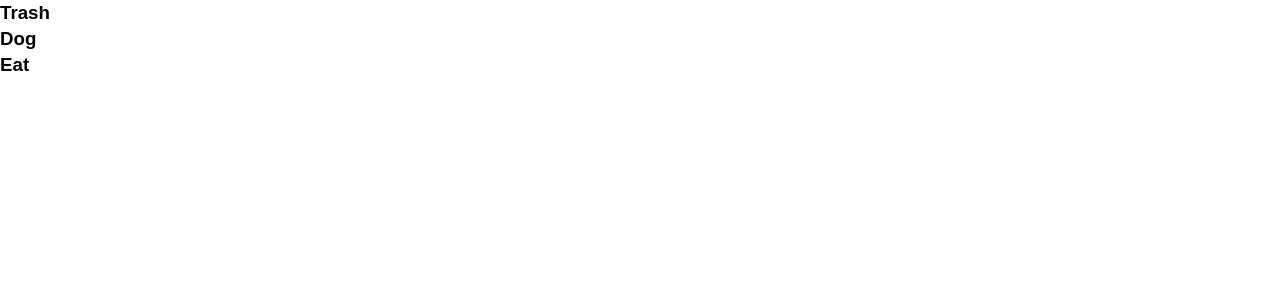
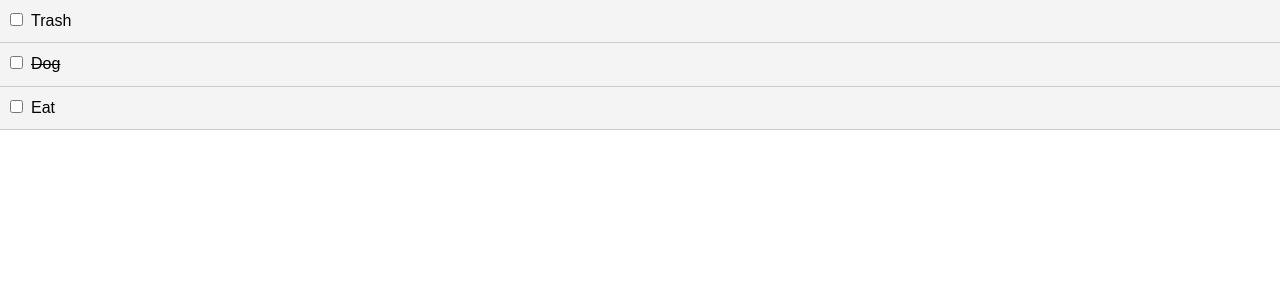
Before and after one commit to sabyanna/ReactTodoApp, a React (Create React App) app: page / in a window 1280 px wide. Shown: the top 300 px of the page. Built offline with nearby package versions, Linux system fonts and the light colour scheme.

Commit message:
feat: markCompleted button added and functioning

```diff
--- a/src/App.css
+++ b/src/App.css
@@ -13,3 +13,7 @@
   color: #333;
   text-decoration: none;
 }
+
+input {
+  margin-right: 8px;
+}
--- a/src/App.js
+++ b/src/App.js
@@ -23,10 +23,18 @@
       }
     ]
   }
+  markComplete = (id) => {
+    this.setState({todos: this.state.todos.map(todo => {
+      if(todo.id === id) {
+        todo.completed = !todo.completed
+      }
+      return todo;
+    })});
+  }
   render() {
     return (
       <div className="App">
-        <Todos todos={this.state.todos}/>
+        <Todos todos={this.state.todos} markComplete={this.markComplete}/>
       </div>
     );
   }
--- /dev/null
+++ b/src/components/TodoItem.js
@@ -0,0 +1,32 @@
+import React, { Component } from 'react'
+import PropTypes from 'prop-types';
+
+export class TodoItem extends Component {
+    getStyle = () => {
+        return {
+            backgroundColor: '#f4f4f4',
+            padding: '10px',
+            borderBottom: '1px #ccc solid',
+            textDecoration: this.props.todo.completed ? 'line-through' : 'none'
+        }
+    }
+
+
+    render() {
+        const {id, title} = this.props.todo;
+        return (
+            <div style = {this.getStyle()}>
+                <p>
+                    <input type="checkbox" onChange={this.props.markComplete.bind (this, id)} />
+                    {title}
+                </p>
+            </div>
+        )
+    }
+}
+
+TodoItem.propTypes = {
+    todo: PropTypes.object.isRequired
+}
+
+export default TodoItem
--- a/src/components/Todos.js
+++ b/src/components/Todos.js
@@ -1,12 +1,19 @@
 import React, {Component} from 'react';
+import TodoItem from './TodoItem';
+import PropTypes from 'prop-types';
 
 class Todos extends Component {
-  render() {
+    render() {
+
     //console.log(this.props.todos)
     return this.props.todos.map((todo) => (
-        <h3>{ todo.title}</h3>
+        <TodoItem key={todo.id} todo={todo} markComplete={this.props.markComplete}/>
     ))
   }
 }
 
+Todos.propTypes = {
+    todos: PropTypes.array.isRequired
+}
+
 export default Todos;
```
